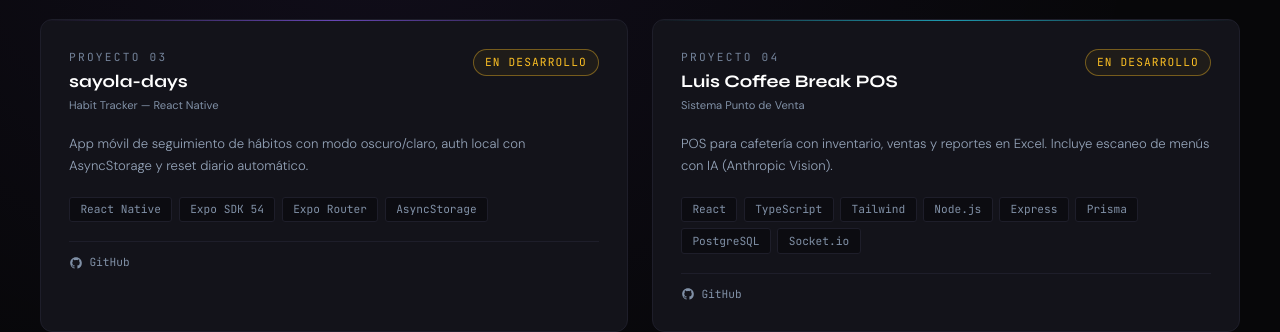
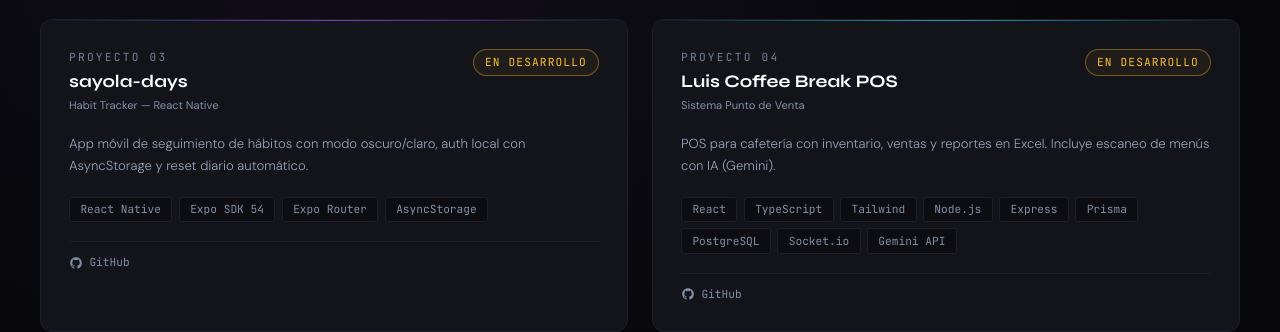
Before and after one commit to SaidSar/sayola-portfolio, a React (Vite) app: page / in a window 1280 px wide. Shown: the part 2100-2432 px from the top of the page. Built offline with nearby package versions, Linux system fonts and the light colour scheme; no server answers.

Commit message:
Corrige proveedor de IA en Luis Coffee Break POS

```diff
--- a/src/components/Projects.jsx
+++ b/src/components/Projects.jsx
@@ -47,8 +47,8 @@ const PROJECTS = [
     id: '04',
     title: 'Luis Coffee Break POS',
     sub: 'Sistema Punto de Venta',
-    desc: 'POS para cafetería con inventario, ventas y reportes en Excel. Incluye escaneo de menús con IA (Anthropic Vision).',
-    stack: ['React', 'TypeScript', 'Tailwind', 'Node.js', 'Express', 'Prisma', 'PostgreSQL', 'Socket.io'],
+    desc: 'POS para cafetería con inventario, ventas y reportes en Excel. Incluye escaneo de menús con IA (Gemini).',
+    stack: ['React', 'TypeScript', 'Tailwind', 'Node.js', 'Express', 'Prisma', 'PostgreSQL', 'Socket.io', 'Gemini API'],
     status: 'dev',
     accent: '#22d3ee',
     github: 'https://github.com/SaidSar/luis-coffee-pos',
```
